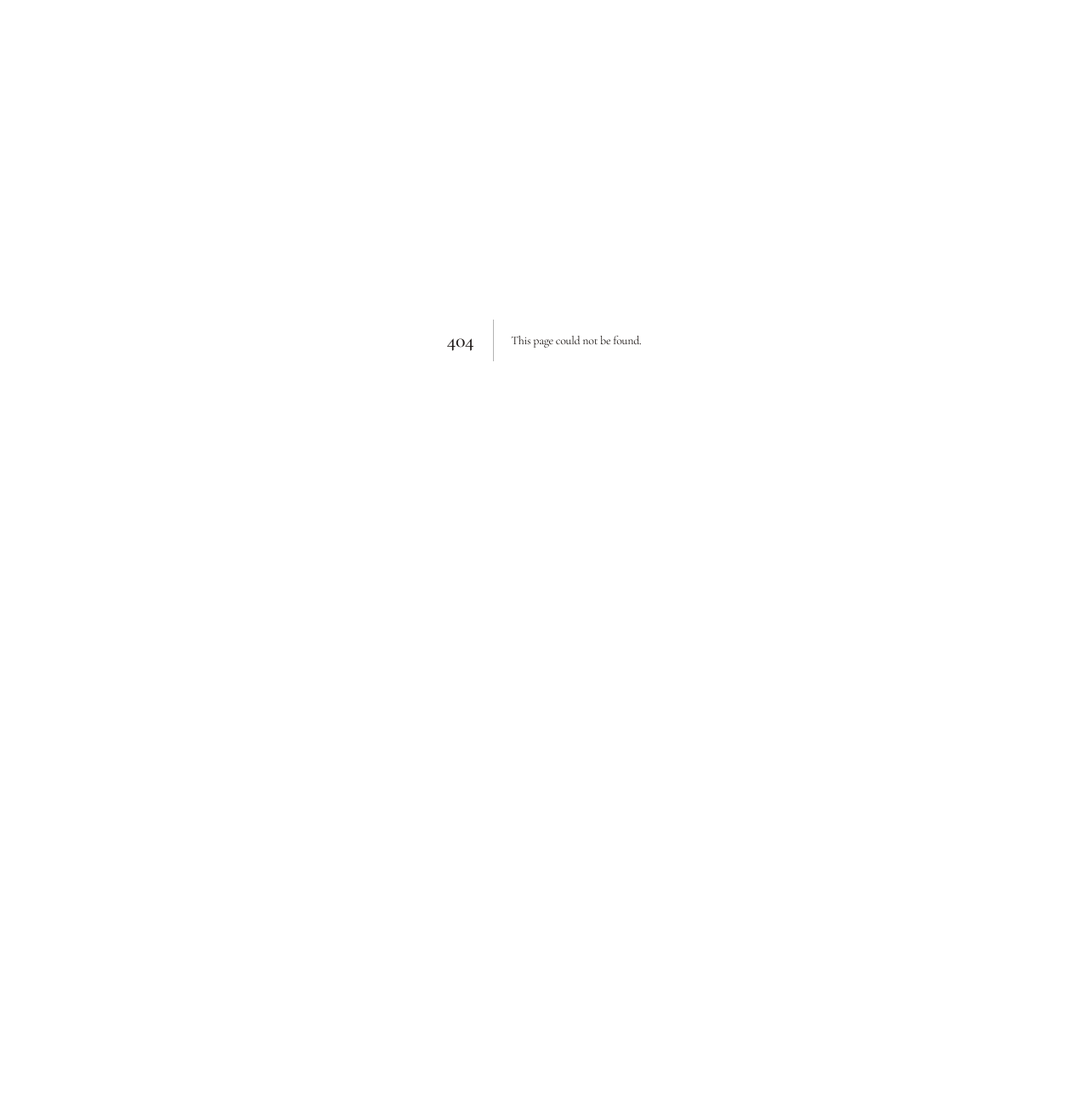
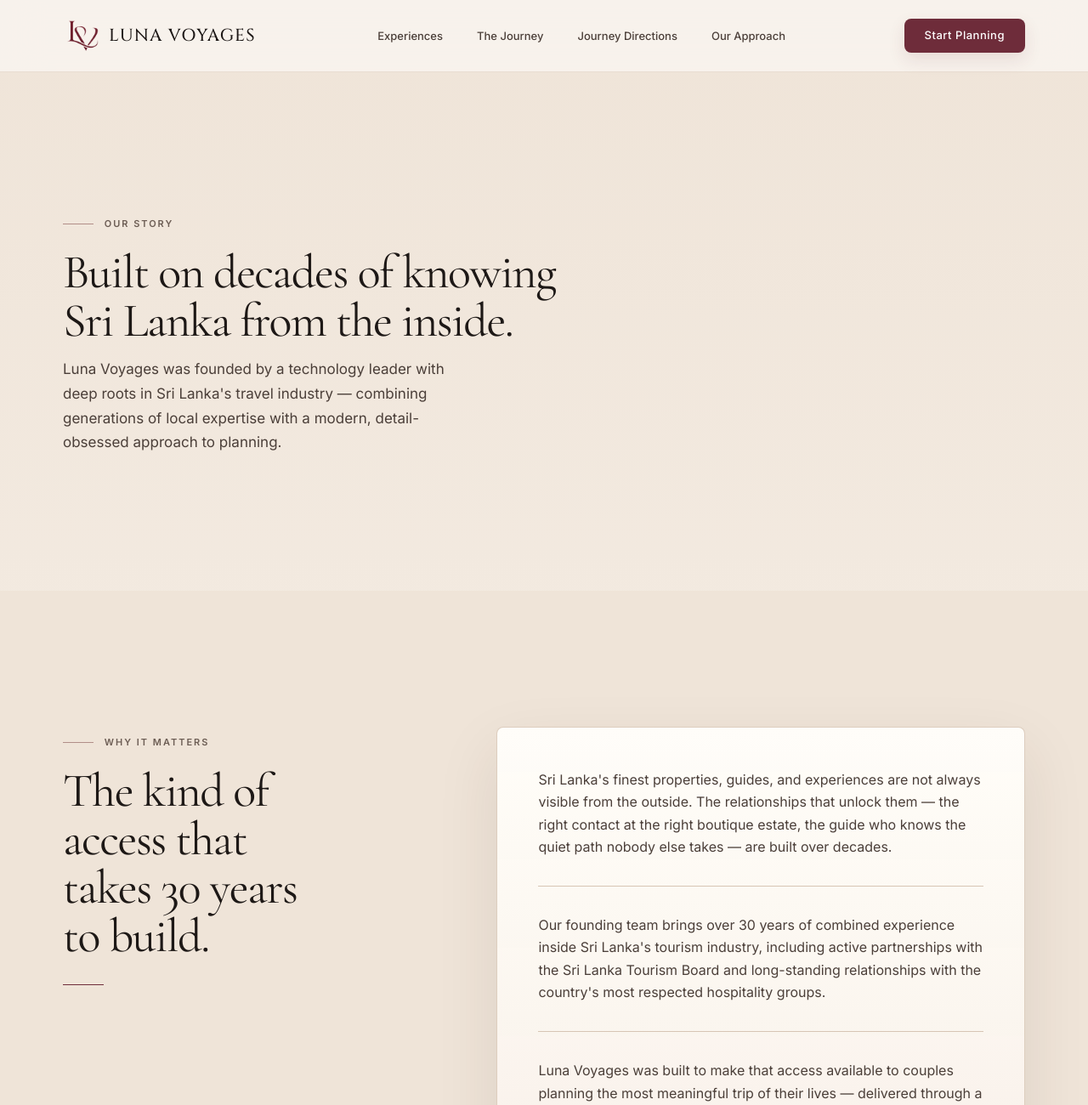
Before and after one commit to honeymoons-lk/hmx-planner, a Next.js app: page /about in a window 1280 px wide. Before the commit this address had no page. Shown: the top 1300 px of the page at 85% size. Before the commit the page ends 800 px from the top, so only its background shows below. Built offline with nearby package versions, Linux system fonts and the light colour scheme.

Commit message:
Add about page content

```diff
--- /dev/null
+++ b/app/about/page.tsx
@@ -0,0 +1,127 @@
+import type { Metadata } from "next";
+
+import { FinalCtaSection } from "@/components/home/final-cta-section";
+import { HomeHeader } from "@/components/home/home-header";
+import { SiteFooter } from "@/components/home/site-footer";
+import { homeContent } from "@/content/home-content";
+
+export const metadata: Metadata = {
+  title: "About | Luna Voyages",
+  description:
+    "Learn how Luna Voyages combines decades of Sri Lanka travel expertise with a modern concierge planning experience.",
+};
+
+const expertiseParagraphs = [
+  "Sri Lanka's finest properties, guides, and experiences are not always visible from the outside. The relationships that unlock them — the right contact at the right boutique estate, the guide who knows the quiet path nobody else takes — are built over decades.",
+  "Our founding team brings over 30 years of combined experience inside Sri Lanka's tourism industry, including active partnerships with the Sri Lanka Tourism Board and long-standing relationships with the country's most respected hospitality groups.",
+  "Luna Voyages was built to make that access available to couples planning the most meaningful trip of their lives — delivered through a modern, seamless planning experience.",
+] as const;
+
+const homeLinks = homeContent.header.links.map((link) => ({
+  ...link,
+  href: link.href.startsWith("#") ? `/${link.href}` : link.href,
+}));
+
+export default function AboutPage() {
+  return (
+    <main className="min-h-screen bg-gradient-to-b from-[var(--color-bg-alt)] via-background to-[var(--color-bg)] text-foreground">
+      <HomeHeader
+        brand={homeContent.header.brand}
+        links={homeLinks}
+        cta={homeContent.header.cta}
+      />
+
+      <section className="w-full">
+        <div className="page-shell py-[var(--section-space-mobile)] md:py-[var(--section-space-desktop)]">
+          <header className="max-w-3xl">
+            <p className="type-eyebrow eyebrow-rule text-[var(--color-text-muted)]">
+              OUR STORY
+            </p>
+            <h1 className="type-section mt-5 text-balance-pretty font-serif tracking-tight text-[var(--color-text)]">
+              Built on decades of knowing Sri Lanka from the inside.
+            </h1>
+            <p className="type-body-lg mt-[var(--heading-body-gap)] max-w-[44ch] text-[var(--color-text-secondary)] font-light">
+              Luna Voyages was founded by a technology leader with deep roots in
+              Sri Lanka&apos;s travel industry — combining generations of local
+              expertise with a modern, detail-obsessed approach to planning.
+            </p>
+          </header>
+        </div>
+      </section>
+
+      <section className="section-shell w-full bg-[var(--color-bg-alt)]">
+        <div className="page-shell">
+          <div className="grid gap-16 lg:grid-cols-[minmax(0,0.8fr)_minmax(0,1.2fr)] lg:items-start lg:gap-24">
+            <div className="lg:sticky lg:top-[calc(var(--header-height)+40px)]">
+              <p className="type-eyebrow eyebrow-rule text-[var(--color-text-muted)]">
+                WHY IT MATTERS
+              </p>
+              <h2 className="type-section mt-5 max-w-[12ch] text-balance-pretty font-serif tracking-tight text-[var(--color-text)]">
+                The kind of access that takes 30 years to build.
+              </h2>
+              <div
+                className="mt-7 h-[1px] w-12 bg-[var(--color-brand)]"
+                aria-hidden="true"
+              />
+            </div>
+
+            <div className="premium-panel-strong rounded-[var(--radius-card)] p-8 md:p-10 lg:p-12">
+              <div className="space-y-8">
+                {expertiseParagraphs.map((paragraph, index) => (
+                  <div
+                    key={paragraph}
+                    className={
+                      index === 0
+                        ? ""
+                        : "border-t border-[var(--color-border-strong)] pt-8"
+                    }
+                  >
+                    <p className="type-body text-[var(--color-text-secondary)] font-light">
+                      {paragraph}
+                    </p>
+                  </div>
+                ))}
+              </div>
+            </div>
+          </div>
+        </div>
+      </section>
+
+      <section className="section-shell w-full">
+        <div className="page-shell">
+          <div className="premium-panel-strong rounded-[var(--radius-card)] p-8 md:p-10 lg:p-12">
+            <div className="grid gap-10 lg:grid-cols-[minmax(0,0.85fr)_minmax(0,1.15fr)] lg:items-start lg:gap-16">
+              <div>
+                <p className="type-eyebrow eyebrow-rule text-[var(--color-text-muted)]">
+                  THE PERSON BEHIND IT
+                </p>
+                <h2 className="type-section mt-5 max-w-[12ch] text-balance-pretty font-serif tracking-tight text-[var(--color-text)]">
+                  Technology meets local knowledge.
+                </h2>
+              </div>
+
+              <p className="type-body-lg max-w-[40ch] text-[var(--color-text-secondary)] font-light">
+                I spent 20 years building digital products. My family spent 30
+                years building relationships across Sri Lanka&apos;s travel
+                landscape. Luna Voyages is what happens when those two things
+                come together — a concierge service that is as carefully
+                engineered as it is personally guided.
+              </p>
+            </div>
+          </div>
+        </div>
+      </section>
+
+      <FinalCtaSection
+        heading="Ready to plan your Sri Lanka honeymoon?"
+        subcopy="Share your brief and we'll come back with tailored options within 48 hours."
+        primary="Start Planning"
+        secondary="Book a Call"
+        primaryHref="/plan/journey"
+        secondaryHref="/book-a-call"
+      />
+
+      <SiteFooter />
+    </main>
+  );
+}
--- a/app/book-a-call/page.tsx
+++ b/app/book-a-call/page.tsx
@@ -286,7 +286,7 @@ export default function BookACallPage() {
                 </div>
 
                 <div className="space-y-3">
-                  <Label htmlFor="call-notes">Notes (optional)</Label>
+                  <Label htmlFor="call-notes">Anything we should know before the call?</Label>
                   <Textarea
                     id="call-notes"
                     value={notes}
@@ -294,7 +294,7 @@ export default function BookACallPage() {
                       setNotes(event.target.value);
                       saveDraft({ notes: event.target.value });
                     }}
-                    placeholder="Anything helpful to know about your trip or what you’d like to discuss?"
+                    placeholder="e.g. We're thinking October, honeymoon, about 10 nights — still figuring out the details"
                   />
                 </div>
 
--- a/app/plan/contact/page.tsx
+++ b/app/plan/contact/page.tsx
@@ -220,7 +220,8 @@ export default function ContactPage() {
                       </Button>
                     </div>
                     <p className="type-ui-sm text-[var(--color-text-secondary)] sm:text-right">
-                      We review every request personally.
+                      Every request is read by us — not a bot, not a filter. You&apos;ll hear back
+                      within 48 hours.
                     </p>
                   </div>
                 </div>
--- a/components/home/final-cta-section.tsx
+++ b/components/home/final-cta-section.tsx
@@ -2,13 +2,24 @@ import Link from "next/link";
 import { Button } from "@/components/ui/button";
 
 type FinalCtaSectionProps = {
+  eyebrow?: string;
   heading: string;
   subcopy: string;
   primary: string;
   secondary: string;
+  primaryHref?: string;
+  secondaryHref?: string;
 };
 
-export function FinalCtaSection({ heading, subcopy, primary, secondary }: FinalCtaSectionProps) {
+export function FinalCtaSection({
+  eyebrow = "Ready when you are",
+  heading,
+  subcopy,
+  primary,
+  secondary,
+  primaryHref = "/plan/journey",
+  secondaryHref = "/#our-approach",
+}: FinalCtaSectionProps) {
   return (
     <section className="relative w-full overflow-hidden bg-[var(--color-brand)] py-24 md:py-32 mt-12">
       <div className="absolute inset-0 bg-[linear-gradient(to_bottom,rgba(0,0,0,0.2)_0%,transparent_100%)]" />
@@ -17,7 +28,7 @@ export function FinalCtaSection({ heading, subcopy, primary, secondary }: FinalC
 
       <div className="page-shell relative z-10 flex flex-col items-center text-center">
         <p className="type-eyebrow text-[color-mix(in_srgb,var(--color-light)_70%,transparent)] mb-4 md:mb-5">
-          Ready when you are
+          {eyebrow}
         </p>
         <h2 className="type-section text-balance-pretty font-serif tracking-tight text-[var(--color-light)] max-w-[20ch] mx-auto mb-4 md:mb-5">
           {heading}
@@ -27,11 +38,20 @@ export function FinalCtaSection({ heading, subcopy, primary, secondary }: FinalC
         </p>
 
         <div className="flex flex-col gap-4 sm:flex-row sm:items-center">
-          <Button asChild size="lg" className="bg-[var(--color-light)] text-[var(--color-brand)] hover:bg-white">
-            <Link href="/plan/journey">{primary}</Link>
+          <Button
+            asChild
+            size="lg"
+            className="bg-[var(--color-light)] text-[var(--color-brand)] hover:bg-white"
+          >
+            <Link href={primaryHref}>{primary}</Link>
           </Button>
-          <Button asChild size="lg" variant="outline" className="border-[color-mix(in_srgb,var(--color-light)_30%,transparent)] text-[var(--color-light)] hover:bg-[color-mix(in_srgb,var(--color-light)_10%,transparent)] hover:text-white hover:border-[color-mix(in_srgb,var(--color-light)_50%,transparent)]">
-            <Link href="/#our-approach">{secondary}</Link>
+          <Button
+            asChild
+            size="lg"
+            variant="outline"
+            className="border-[color-mix(in_srgb,var(--color-light)_30%,transparent)] text-[var(--color-light)] hover:bg-[color-mix(in_srgb,var(--color-light)_10%,transparent)] hover:text-white hover:border-[color-mix(in_srgb,var(--color-light)_50%,transparent)]"
+          >
+            <Link href={secondaryHref}>{secondary}</Link>
           </Button>
         </div>
       </div>
```
